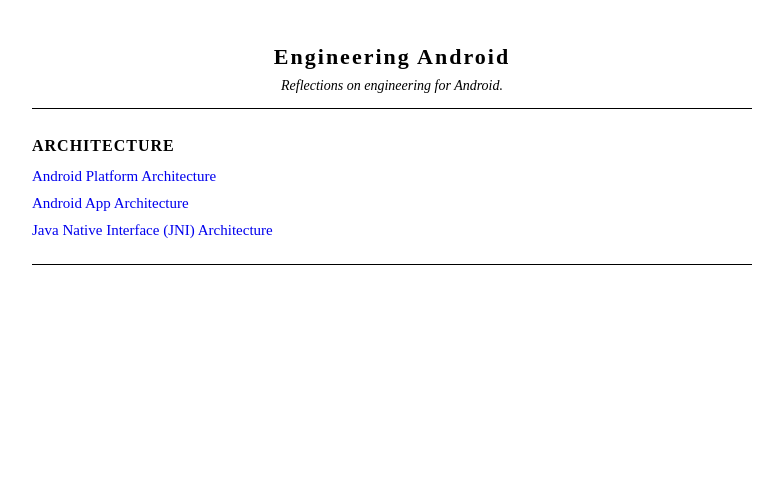
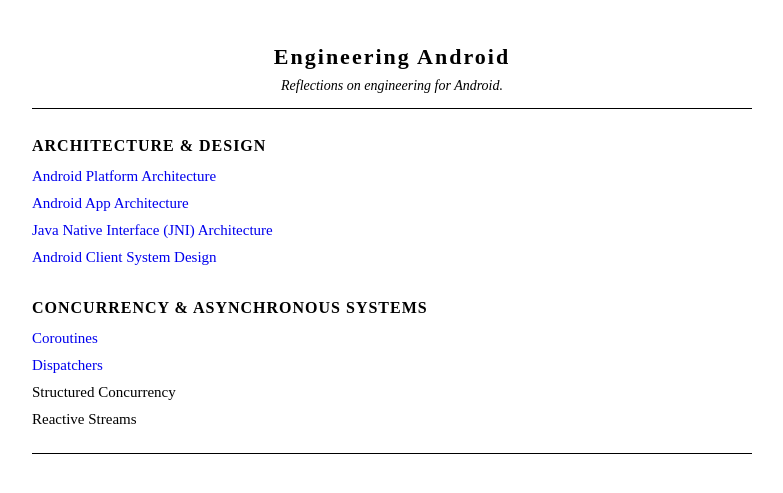
Before and after one commit to michaelrobertobrien/engineering-android, a Jekyll site: the page built from index.md, in a window 1280 px wide. Shown: the top 493 px of the page, without its empty margins (248-1031 px from the left). Built offline with Jekyll 4.4.1, drawn with Linux system fonts in a browser that asks for light colours.

Commit message:
Update index.md

```diff
--- a/index.md
+++ b/index.md
@@ -7,11 +7,20 @@
 <div class="subheader">Reflections on engineering for Android.</div>
 <hr>
 
-<div class="section-title">Architecture</div>
+<div class="section-title">Architecture & Design</div>
 <div class="link-matrix" style="line-height: 1.8;">
     <a href="/framework/binder-ipc.html">Android Platform Architecture</a><br>
     <a href="/framework/zygote-process.html">Android App Architecture</a><br>
     <a href="/framework/ashmem.html">Java Native Interface (JNI) Architecture</a><br>
+    <a href="/framework/ashmem.html">Android Client System Design</a><br>
+</div>
+
+<div class="section-title">Concurrency & Asynchronous Systems</div>
+<div class="link-matrix" style="line-height: 1.8;">
+    <a href="/framework/binder-ipc.html">Coroutines</a><br>
+    <a href="/framework/zygote-process.html">Dispatchers</a><br>
+    <a href="/framework/ashmem.html"></a>Structured Concurrency<br>
+    <a href="/framework/ashmem.html"></a>Reactive Streams<br>
 </div>
 
 <hr>
```
